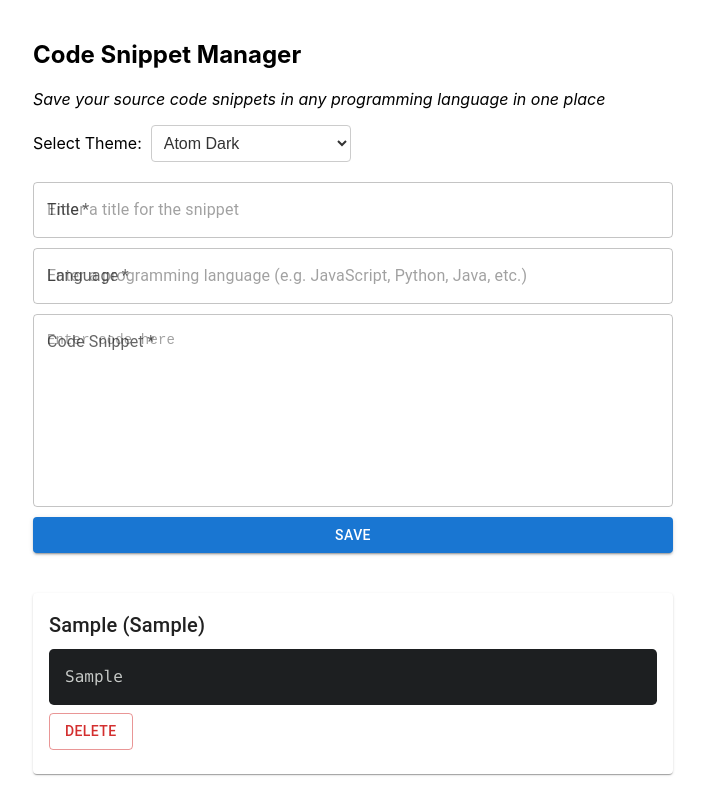
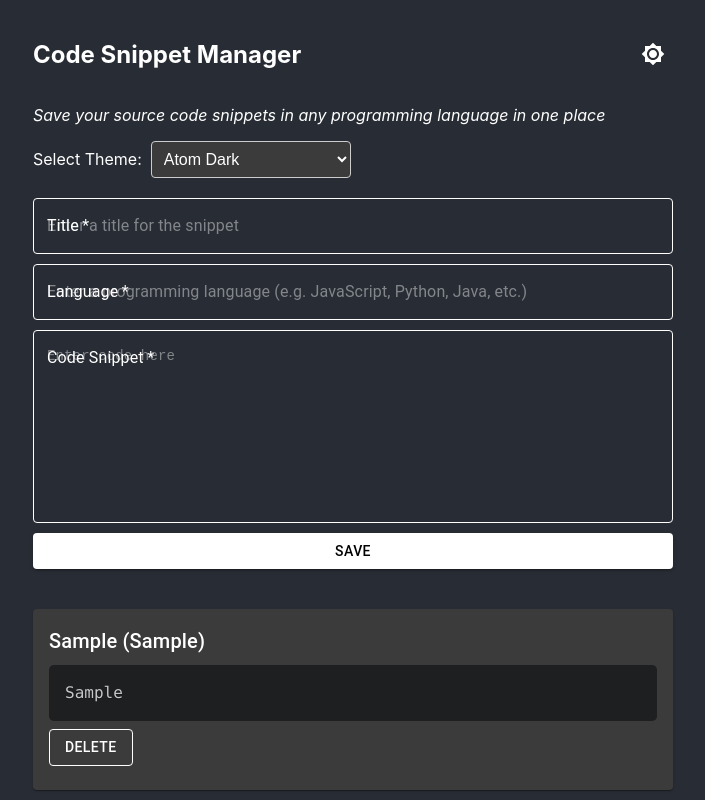
Before and after one commit to thedevarchive/code-snippet-manager, a React (Create React App) app: page / in a window 1280 px wide. Both pictures are taken after typing "Sample", "Sample", "Sample" into the empty fields and a click on the button "SAVE". Shown: the whole page, without its empty margins (287-992 px from the left). Built offline with nearby package versions, Linux system fonts and the light colour scheme.

Commit message:
Added light and dark modes and created options for code themes depending on current mode; also added additional themes for both modes

```diff
--- a/src/App.jsx
+++ b/src/App.jsx
@@ -1,6 +1,9 @@
 import { useState } from "react";
 import SnippetForm from "./components/SnippetForm";
 import SnippetList from "./components/SnippetList";
+import { Button, IconButton } from "@mui/material";
+import Brightness4Icon from '@mui/icons-material/Brightness4';
+import Brightness7Icon from '@mui/icons-material/Brightness7';
 import {
   atomDark,
   vs,
@@ -8,14 +11,17 @@ import {
   oneLight,
   oneDark,
   solarizedlight,
-  solarizedDarkAtom
+  solarizedDarkAtom,
+  tomorrow
 } from "react-syntax-highlighter/dist/esm/styles/prism";
+import { github, githubGist } from "react-syntax-highlighter/dist/esm/styles/hljs";
 
 // Project idea generated by ChatGPT and modified by Cursor
 // https://chatgpt.com/share/67d3a2dc-7214-8000-b4e3-f67597b45c66
 function App() {
   const [snippets, setSnippets] = useState([]);
   const [languages, setLanguages] = useState([]);
+  const [isDarkMode, setIsDarkMode] = useState(true);
   const [theme, setTheme] = useState(atomDark);
 
   // simple functions to add snippets and languages and delete snippets to be included in the components
@@ -35,47 +41,73 @@ function App() {
   };
 
   // Theme options for syntax highlighting
-  const themeOptions = {
+  const darkThemeOptions = {
     'Atom Dark': atomDark,
-    'One Light': oneLight,
+    'GitHub Dark': githubGist,
     'One Dark': oneDark,
-    'Solarized Light': solarizedlight,
     'Solarized Dark': solarizedDarkAtom,
-    'Visual Studio': vs,
     'VS Code Dark': vscDarkPlus
   };
 
+  const lightThemeOptions = {
+    'GitHub': github,
+    'One Light': oneLight,
+    'Solarized Light': solarizedlight,
+    'Tomorrow': tomorrow,
+    'Visual Studio': vs
+  };
+
+  // Toggle dark/light mode
+  const toggleMode = () => {
+    setIsDarkMode(!isDarkMode);
+    // Update theme to first available theme in new mode
+    const newModeThemes = isDarkMode ? lightThemeOptions : darkThemeOptions;
+    setTheme(Object.values(newModeThemes)[0]);
+  };
+
+  // Get current theme options based on mode
+  const currentThemeOptions = isDarkMode ? darkThemeOptions : lightThemeOptions;
+
   return (
-    <div className="App">
+    <div className="App" style={{
+      backgroundColor: isDarkMode ? '#282c34' : '#ffffff',
+      minHeight: '100vh',
+      color: isDarkMode ? '#ffffff' : '#000000'
+    }}>
       <div className="App-header">
         <div style={{ width: "50%", margin: "auto", paddingTop: "20px" }}>
-          <h2>Code Snippet Manager</h2>
+          <div style={{ display: 'flex', justifyContent: 'space-between', alignItems: 'center', marginBottom: '10px' }}>
+            <h2>Code Snippet Manager</h2>
+            <IconButton onClick={toggleMode} color="inherit">
+              {isDarkMode ? <Brightness7Icon /> : <Brightness4Icon />}
+            </IconButton>
+          </div>
           <p><em>Save your source code snippets in any programming language in one place</em></p>
           <div style={{ marginBottom: "20px" }}>
             <label htmlFor="themeSelect">Select Theme: &nbsp;</label>
             <select
-              value={Object.keys(themeOptions).find(key => themeOptions[key] === theme)}
-              onChange={(e) => setTheme(themeOptions[e.target.value])}
+              value={Object.keys(currentThemeOptions).find(key => currentThemeOptions[key] === theme)}
+              onChange={(e) => setTheme(currentThemeOptions[e.target.value])}
               style={{
                 padding: "8px",
                 borderRadius: "4px",
-                backgroundColor: "#fff",
+                backgroundColor: isDarkMode ? "#3b3b3b" : "#ffffff",
                 border: "1px solid #ccc",
-                color: "#333",
+                color: isDarkMode ? "#ffffff" : "#333",
                 width: "200px",
                 fontSize: "16px"
               }}
             >
-              {Object.keys(themeOptions).map((themeName) => (
+              {Object.keys(currentThemeOptions).map((themeName) => (
                 <option key={themeName} value={themeName}>
                   {themeName}
                 </option>
               ))}
             </select>
           </div>
-          <SnippetForm onSave={addSnippet} languages={languages} onAddLanguage={addLanguage} />
+          <SnippetForm onSave={addSnippet} languages={languages} onAddLanguage={addLanguage} isDarkMode={isDarkMode} />
           <div style={{ marginTop: "40px" }}>
-            <SnippetList snippets={snippets} onDelete={deleteSnippet} theme={theme} />
+            <SnippetList snippets={snippets} onDelete={deleteSnippet} theme={theme} isDarkMode={isDarkMode} />
           </div>
         </div>
       </div>
--- a/src/components/SnippetForm.jsx
+++ b/src/components/SnippetForm.jsx
@@ -2,7 +2,7 @@ import { useState } from "react";
 import { TextField, Button } from "@mui/material";
 
 // Form for code snippet creation
-const SnippetForm = ({ onSave, languages, onAddLanguage }) => {
+const SnippetForm = ({ onSave, languages, onAddLanguage, isDarkMode }) => {
     const [title, setTitle] = useState("");
     const [language, setLanguage] = useState("");
     const [code, setCode] = useState("");
@@ -47,6 +47,20 @@ const SnippetForm = ({ onSave, languages, onAddLanguage }) => {
                 onChange={(e) => setTitle(e.target.value)}
                 placeholder="Enter a title for the snippet"
                 required
+                sx={{
+                    '& .MuiInputLabel-root': {
+                        color: isDarkMode ? '#ffffff' : '#000000',
+                    },
+                    '& .MuiOutlinedInput-root': {
+                        color: isDarkMode ? '#ffffff' : '#000000',
+                        '& fieldset': {
+                            borderColor: isDarkMode ? '#ffffff' : '#000000',
+                        },
+                        '&:hover fieldset': {
+                            borderColor: isDarkMode ? '#ffffff' : '#000000',
+                        },
+                    }
+                }}
             />
             <TextField
                 label="Language"
@@ -54,6 +68,20 @@ const SnippetForm = ({ onSave, languages, onAddLanguage }) => {
                 onChange={(e) => setLanguage(e.target.value)}
                 placeholder="Enter a programming language (e.g. JavaScript, Python, Java, etc.)"
                 required
+                sx={{
+                    '& .MuiInputLabel-root': {
+                        color: isDarkMode ? '#ffffff' : '#000000',
+                    },
+                    '& .MuiOutlinedInput-root': {
+                        color: isDarkMode ? '#ffffff' : '#000000',
+                        '& fieldset': {
+                            borderColor: isDarkMode ? '#ffffff' : '#000000',
+                        },
+                        '&:hover fieldset': {
+                            borderColor: isDarkMode ? '#ffffff' : '#000000',
+                        },
+                    }
+                }}
             />
             <TextField
                 label="Code Snippet"
@@ -66,13 +94,35 @@ const SnippetForm = ({ onSave, languages, onAddLanguage }) => {
                 placeholder="Enter code here"
                 required
                 sx={{
-                    '& .MuiInputBase-root': {
+                    '& .MuiInputLabel-root': {
+                        color: isDarkMode ? '#ffffff' : '#000000',
+                    },
+                    '& .MuiOutlinedInput-root': {
+                        color: isDarkMode ? '#ffffff' : '#000000',
+                        '& fieldset': {
+                            borderColor: isDarkMode ? '#ffffff' : '#000000',
+                        },
+                        '&:hover fieldset': {
+                            borderColor: isDarkMode ? '#ffffff' : '#000000',
+                        },
                         fontFamily: 'monospace',
                         fontSize: '14px',
                     }
                 }}
             />
-            <Button type="submit" variant="contained">Save</Button>
+            <Button
+                type="submit"
+                variant="contained"
+                sx={{
+                    backgroundColor: isDarkMode ? '#ffffff' : '#1976d2',
+                    color: isDarkMode ? '#000000' : '#ffffff',
+                    '&:hover': {
+                        backgroundColor: isDarkMode ? '#e0e0e0' : '#1565c0',
+                    }
+                }}
+            >
+                Save
+            </Button>
         </form>
     );
 };
--- a/src/components/SnippetList.jsx
+++ b/src/components/SnippetList.jsx
@@ -2,17 +2,38 @@ import { Card, CardContent, Typography, Button } from "@mui/material";
 import { Prism as SyntaxHighlighter } from "react-syntax-highlighter";
 
 // Shows list of all code snippets and their details
-const SnippetList = ({ snippets, onDelete, theme }) => {
+const SnippetList = ({ snippets, onDelete, theme, isDarkMode }) => {
   return (
     <div>
       {snippets.map((snippet, index) => (
-        <Card key={index} style={{ marginBottom: "10px" }}>
+        <Card
+          key={index}
+          style={{
+            marginBottom: "10px",
+            backgroundColor: isDarkMode ? '#3b3b3b' : '#ffffff',
+            color: isDarkMode ? '#ffffff' : '#000000'
+          }}
+        >
           <CardContent>
             <Typography variant="h6">{snippet.title} ({snippet.language})</Typography>
             <SyntaxHighlighter language={snippet.language.toLowerCase() || "javascript"} style={theme}>
               {snippet.code}
             </SyntaxHighlighter>
-            <Button onClick={() => onDelete(index)} variant="outlined" color="error">Delete</Button>
+            <Button
+              onClick={() => onDelete(index)}
+              variant="outlined"
+              color="error"
+              sx={{
+                borderColor: isDarkMode ? '#ffffff' : '#d32f2f',
+                color: isDarkMode ? '#ffffff' : '#d32f2f',
+                '&:hover': {
+                  borderColor: isDarkMode ? '#ffffff' : '#d32f2f',
+                  backgroundColor: isDarkMode ? 'rgba(255, 255, 255, 0.1)' : 'rgba(211, 47, 47, 0.1)',
+                }
+              }}
+            >
+              Delete
+            </Button>
           </CardContent>
         </Card>
       ))}
```
